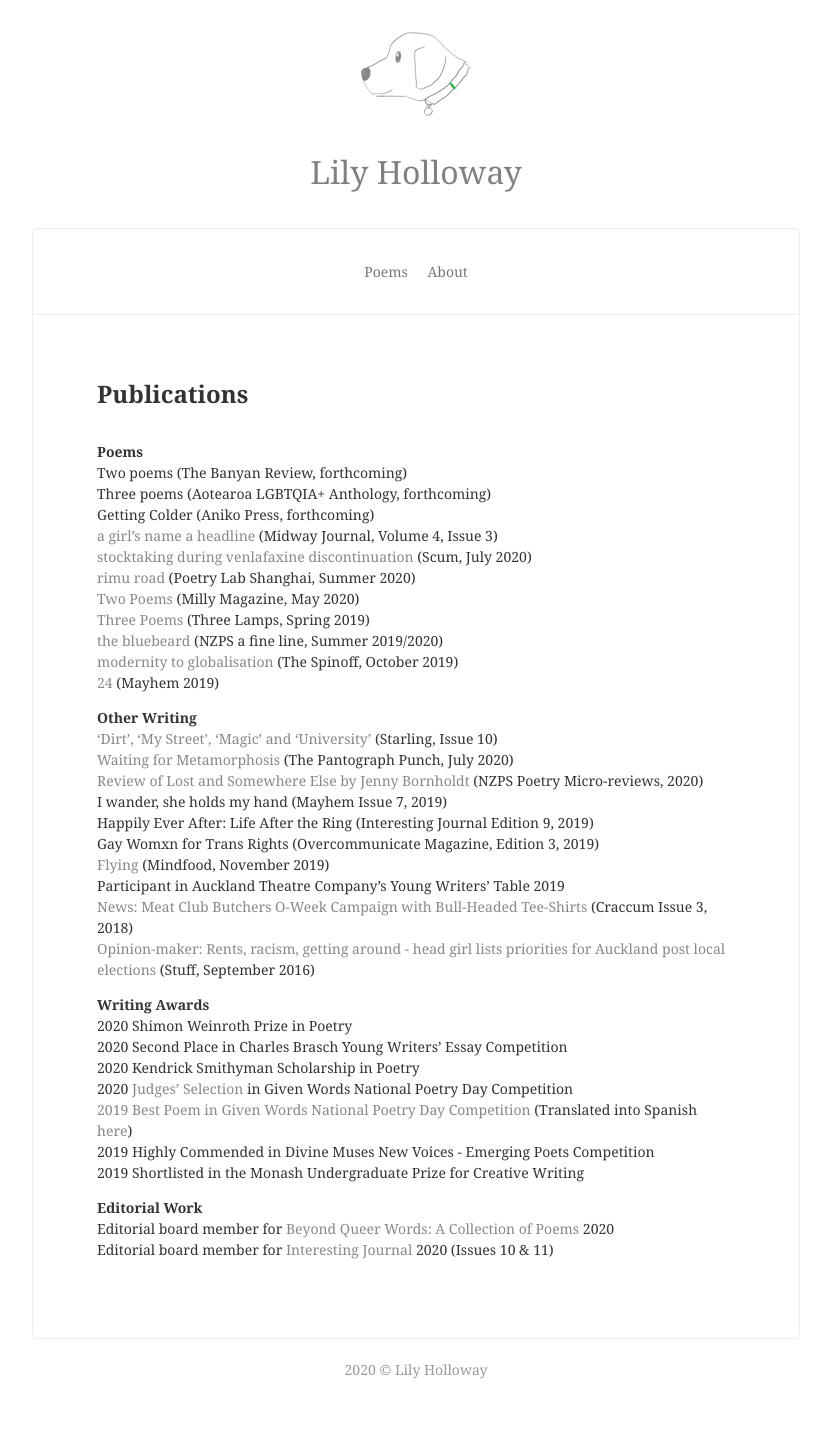
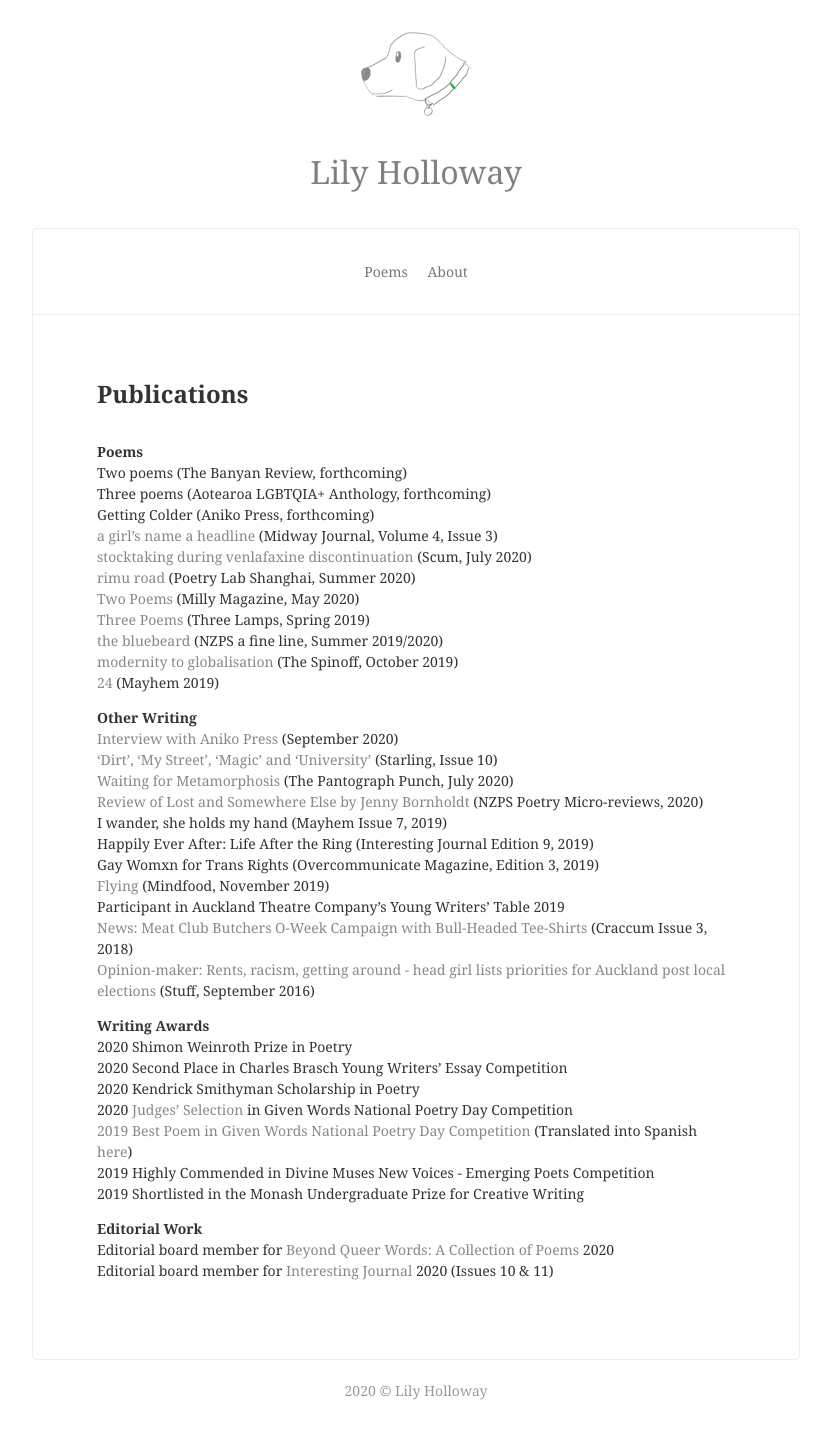
Before and after one commit to lilyholloway/lilyholloway.github.io, a Jekyll site: the page built from cv.md, in a window 1280 px wide. Shown: the whole page, without its empty margins (224-1055 px from the left). Built offline with Jekyll 4.4.1, drawn with Linux system fonts in a browser that asks for light colours; nearby versions of some CDN libraries; before the commit the page ends 1412 px from its top, so only the background shows below that.

Commit message:
Update cv.md

```diff
--- a/cv.md
+++ b/cv.md
@@ -18,6 +18,7 @@ Getting Colder (Aniko Press, forthcoming)<br>
 <a href="https://lilyholloway.co.nz/posts/24">24</a> (Mayhem 2019)<br>
 
 <b>Other Writing</b><br>
+<a href="https://www.anikopress.com/interviews/lily-holloway">Interview with Aniko Press</a> (September 2020)<br>
 <a href="https://www.starlingmag.com/issue-10/lily-holloway">'Dirt', 'My Street', 'Magic' and 'University'</a> (Starling, Issue 10)<br>
 <a href="https://www.pantograph-punch.com/posts/Waiting-for-Metamorphosis">Waiting for Metamorphosis</a> (The Pantograph Punch, July 2020)<br>
 <a href="https://poetrysociety.org.nz/lost-and-somewhere-else-by-jenny-bornholdt/">Review of Lost and Somewhere Else by Jenny Bornholdt</a> (NZPS Poetry Micro-reviews, 2020) <br>
```
